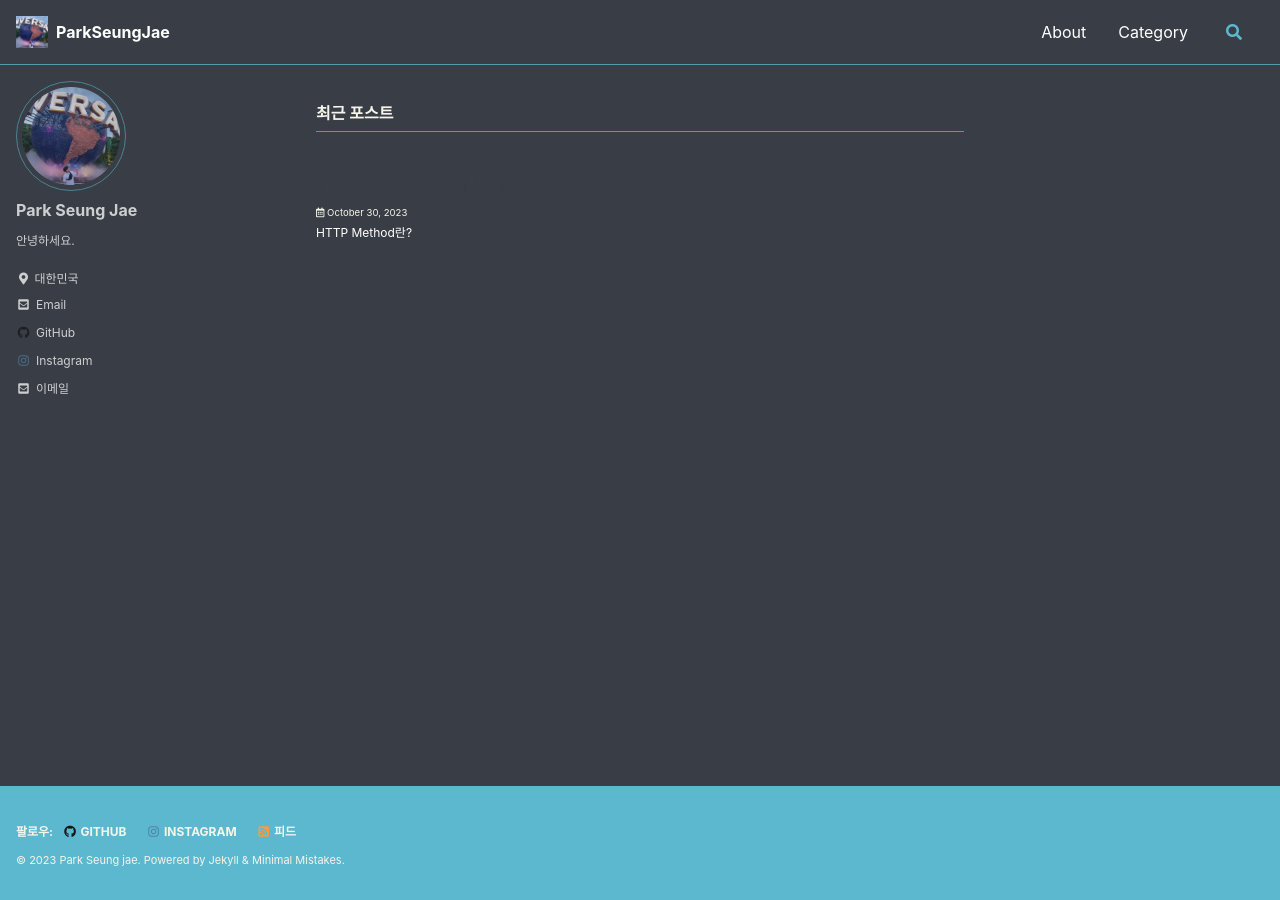
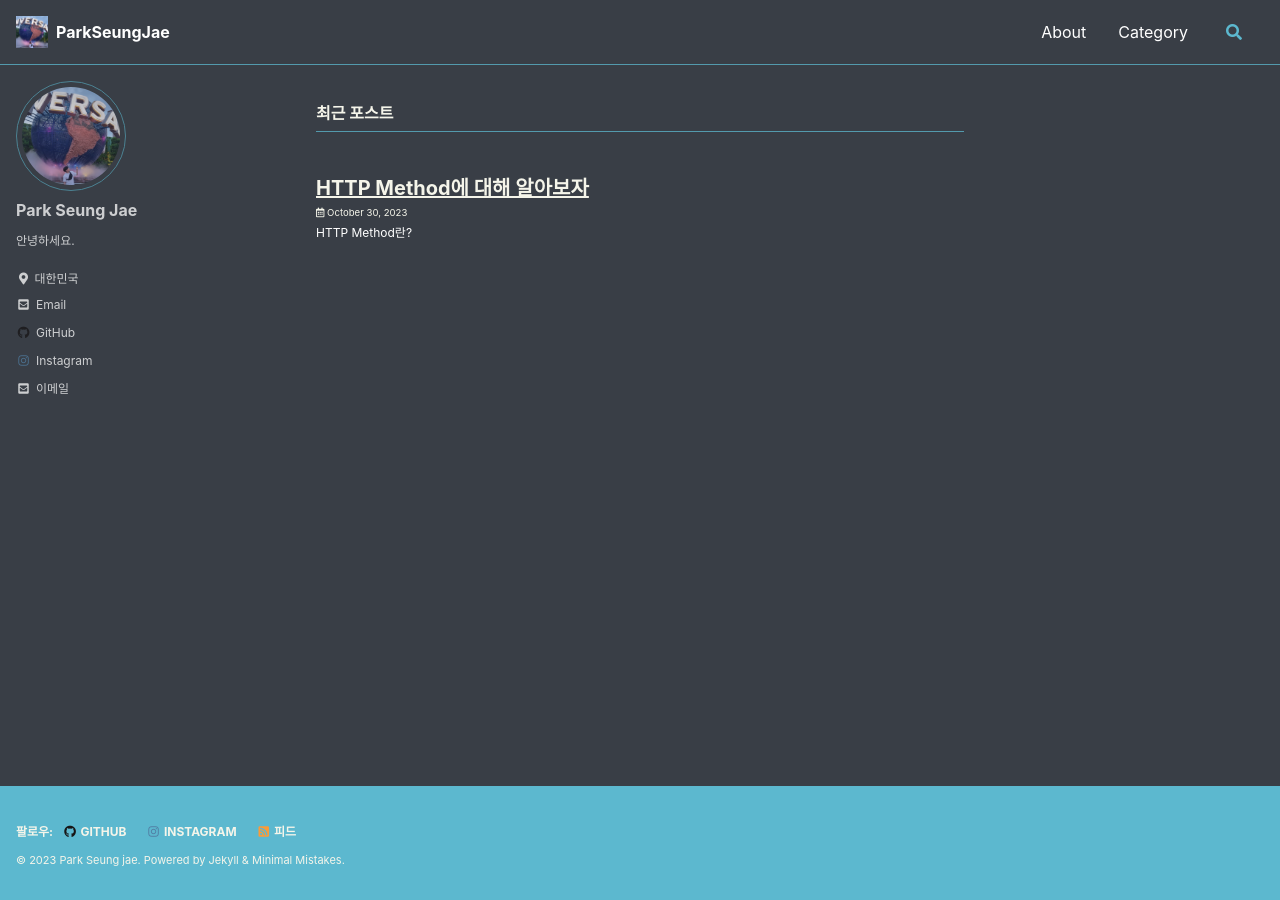
Before and after one commit to parkseungjae/parkseungjae.github.io, a Jekyll site: the page built from index.markdown, in a window 1280 px wide. Built offline with Jekyll 4.4.1, drawn with Linux system fonts in a browser that asks for light colours; cached includes are drawn as plain includes; the list of posts is cut into pages by our own code.

Commit message:
link color change

```diff
--- a/_sass/minimal-mistakes/skins/_air.scss
+++ b/_sass/minimal-mistakes/skins/_air.scss
@@ -9,7 +9,7 @@ $muted-text-color: #f5f5ea !default;
 $primary-color: #5cb8cf !default;         /* #0092ca */
 $border-color: mix(#5cb8cf, #393e46, 75%) !default;
 $footer-background-color: $primary-color !default;
-$link-color: #393e46 !default;
+$link-color: #f5f5ea !default;
 $masthead-link-color: $text-color !default;
 $masthead-link-color-hover: $text-color !default;
 $navicon-link-color-hover: mix(#222831, $text-color, 80%) !default;
```
